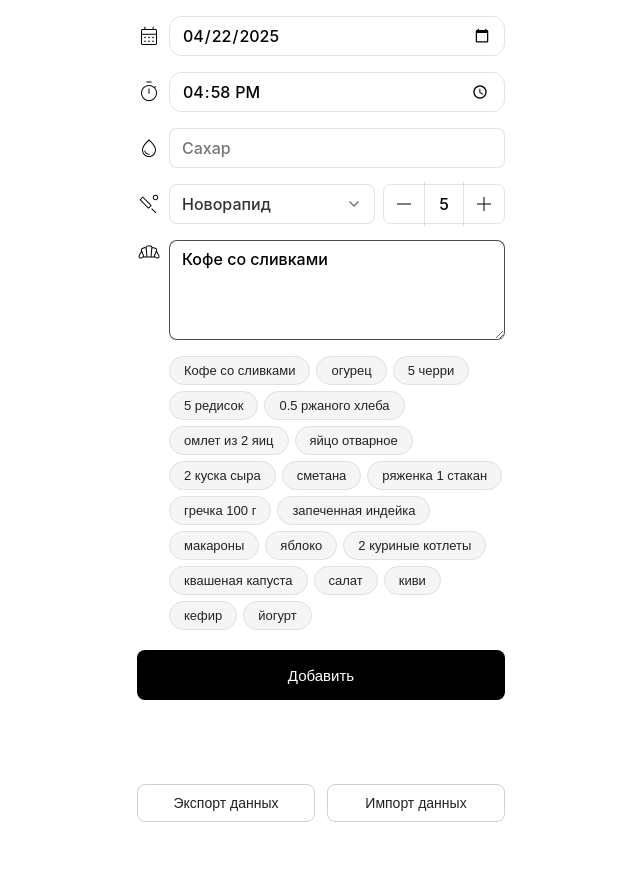
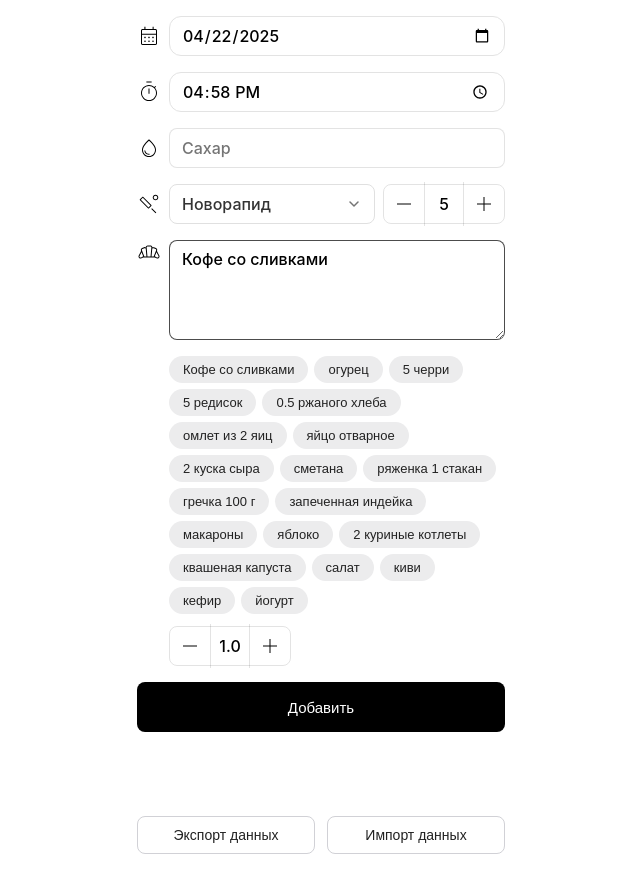
Before and after one commit to Shvedart/GSD, a plain HTML site: page index.html in a window 1280 px wide. Both pictures are taken after a click on the button "Кофе со сливками". Shown: the whole page, without its empty margins (319-959 px from the left). Before the commit the page ends 838 px from the top, so only its background shows below. Drawn offline with Linux system fonts and the light colour scheme.

Commit message:
Фикс бага расчета сахара с едой

```diff
--- a/src/main.js
+++ b/src/main.js
@@ -568,6 +568,7 @@ class GSDTracker {
                     }
                 }
                 foodInput.focus();
+                this.updateBreadUnitsVisibility();
             });
             chipsContainer.appendChild(chip);
         });
--- a/src/styles/main.css
+++ b/src/styles/main.css
@@ -635,9 +635,9 @@ video.reward-video {
     margin: 8px 0 4px 0;
 }
 .chip {
-    background: #F5F5F7;
+    background: #ececed;
     color: #222;
-    border: 1px solid #E0E0E0;
+    border: 0px solid #E0E0E0;
     border-radius: 16px;
     padding: 6px 14px;
     font-size: 13px;
@@ -648,6 +648,6 @@ video.reward-video {
     outline: none;
 }
 .chip:hover, .chip:focus {
-    background: #eaeaea;
+    background: #e2e2e2;
     border-color: #BDBDBD;
 }
```
